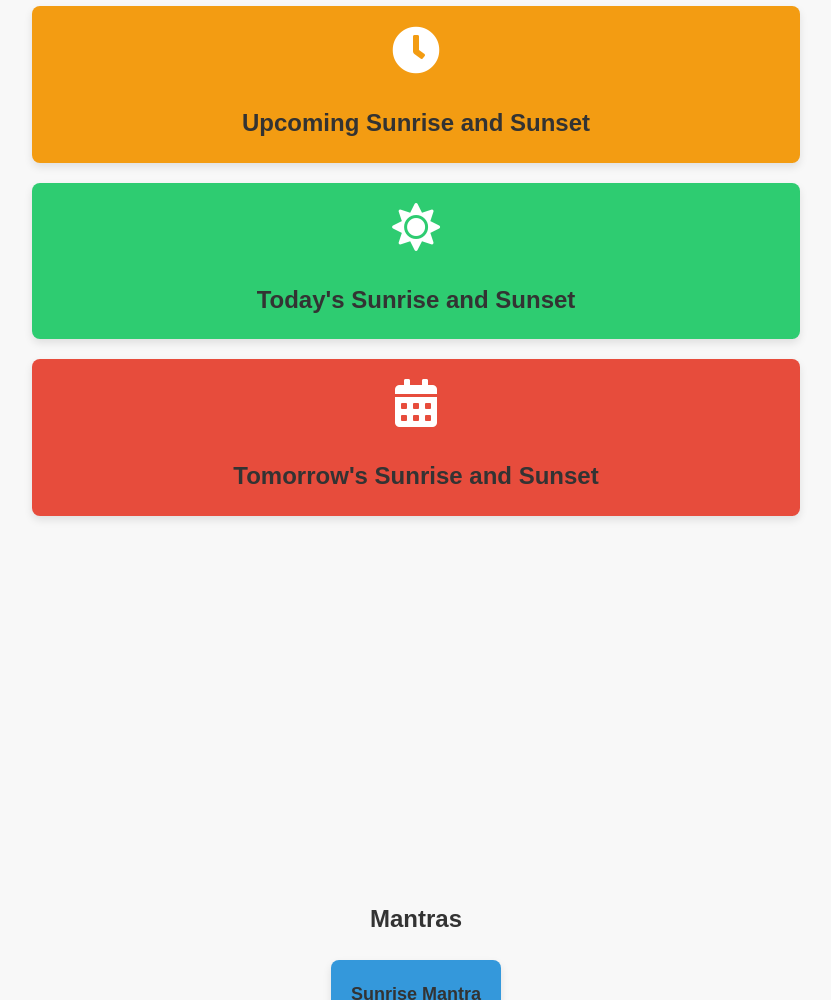
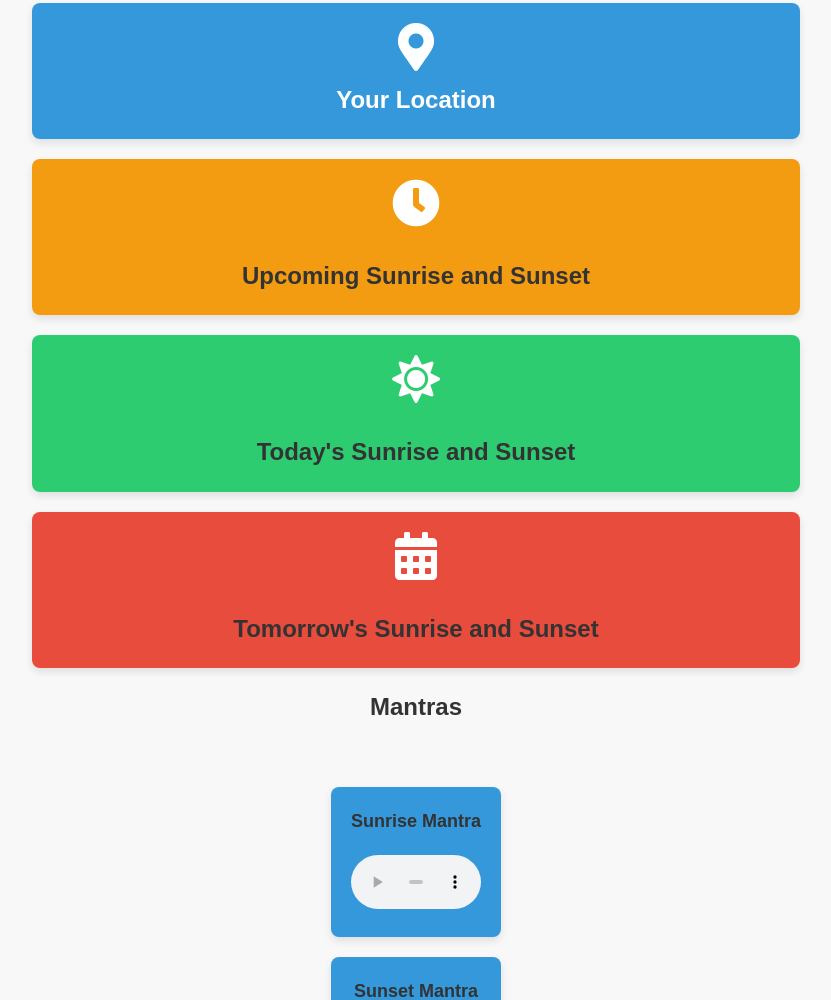
Before and after one commit to codesmith17/AGNIHOTRA, a plain HTML site: page index.html in a window 1280 px wide. Shown: the part 300-1300 px from the top of the page, without its empty margins (224-1055 px from the left). Drawn offline with Linux system fonts and the light colour scheme.

Commit message:
ok kommit

```diff
--- a/style.css
+++ b/style.css
@@ -6,7 +6,6 @@
 }
 
 body {
-  position: relative;
   font-family: Monospace;
 }
 
@@ -108,11 +107,6 @@ nav {
   border: 6px outset #16E0B1;
   border-radius: 5px;
   cursor: pointer;
-}
-
-.content-wrap {
-  position: absolute;
-  top: 15%;
 }
 
 @media screen and (max-width: 750px) {
@@ -280,6 +274,7 @@ body {
 .content-wrap {
   width: 60%;
   margin-top: 10px;
+  margin-top: 900px;
 }
 
 .card {
@@ -364,8 +359,6 @@ body {
 /* Add this CSS for the heading */
 
 .mantras-section {
-  position: absolute;
-  top: 150%;
   display: flex;
   flex-direction: column;
   justify-content: space-between;
@@ -398,11 +391,6 @@ body {
   margin-top: 10px;
 }
 
-#mantras {
-  position: absolute;
-  top: 150%;
-}
-
 .fade-in {
   opacity: 0;
   animation: fadeIn ease-in-out 1;
```
Also changed, not shown: index.html (+1 -0 lines).
